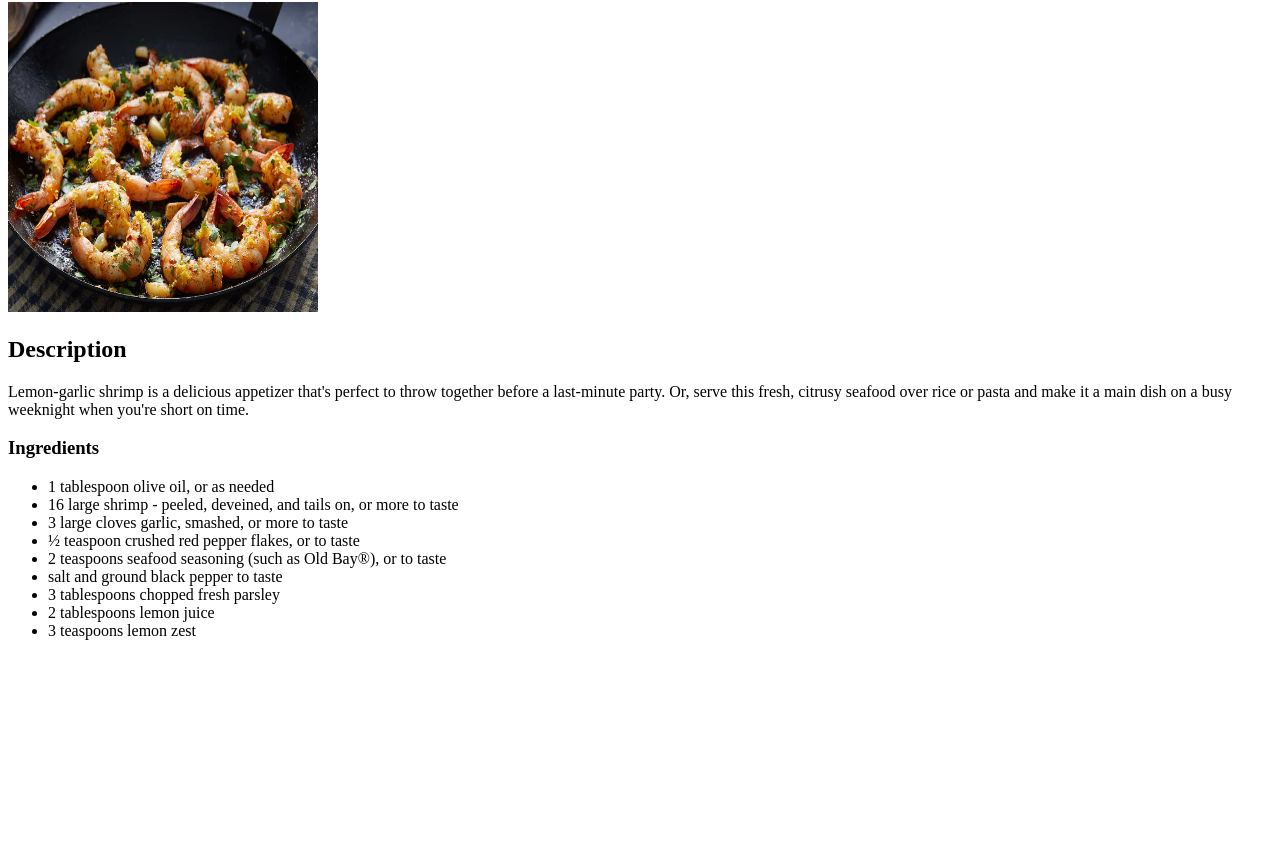
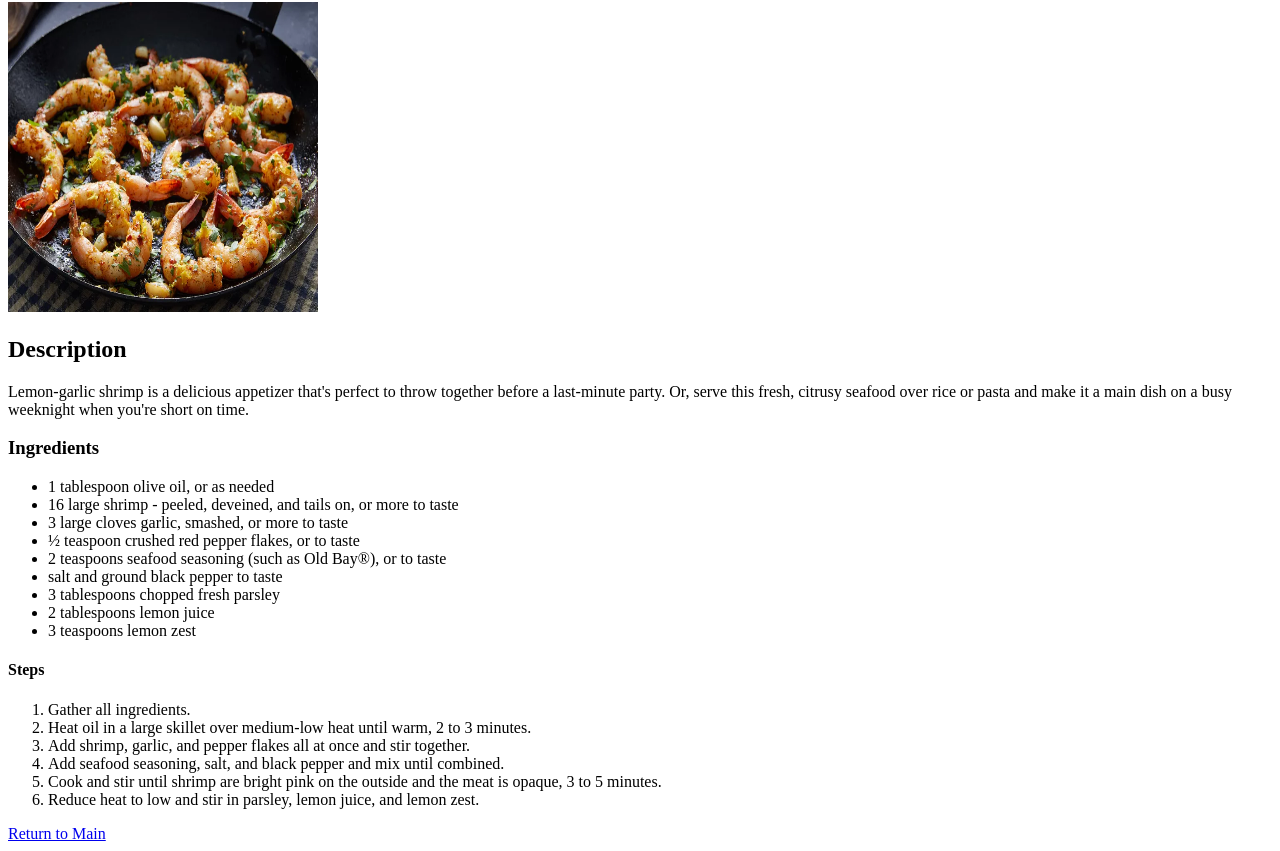
Before and after one commit to mhassan04/odin-recipes, a plain HTML site: page recipes/shrimp.html in a window 1280 px wide. Shown: the part 78-929 px from the top of the page. Before the commit the page ends 800 px from the top, so only its background shows below. Drawn offline with Linux system fonts and the light colour scheme.

Commit message:
added a return to main page link

```diff
--- a/recipes/shrimp.html
+++ b/recipes/shrimp.html
@@ -22,5 +22,15 @@
         <li>2 tablespoons lemon juice</li>
         <li>3 teaspoons lemon zest</li>
     </ul>
+    <h4>Steps</h4>
+    <ol>
+        <li>Gather all ingredients.</li>
+        <li>Heat oil in a large skillet over medium-low heat until warm, 2 to 3 minutes. </li>
+        <li>Add shrimp, garlic, and pepper flakes all at once and stir together.</li>
+        <li> Add seafood seasoning, salt, and black pepper and mix until combined.</li>
+        <li>Cook and stir until shrimp are bright pink on the outside and the meat is opaque, 3 to 5 minutes.</li>
+        <li>Reduce heat to low and stir in parsley, lemon juice, and lemon zest.</li>
+    </ol>
+    <a href="../index.html">Return to Main</a>
 </body>
 </html>
```
